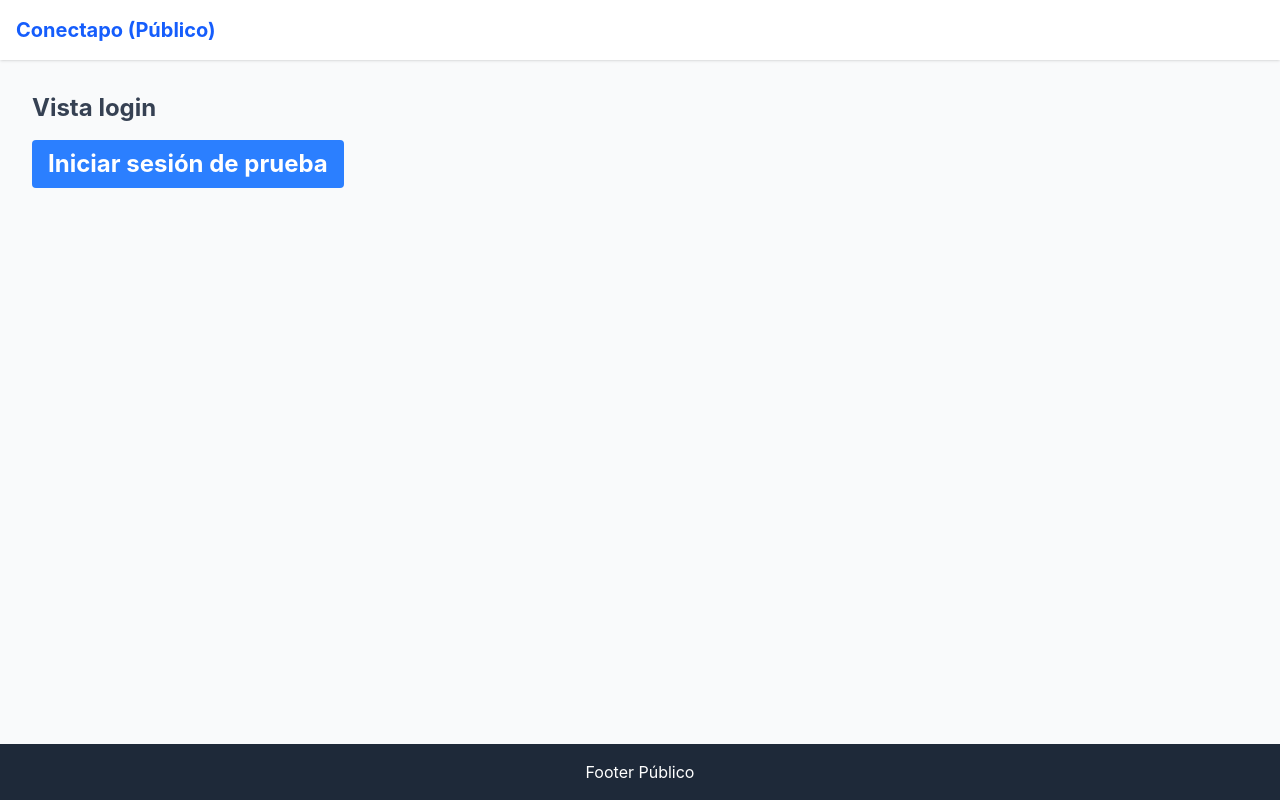
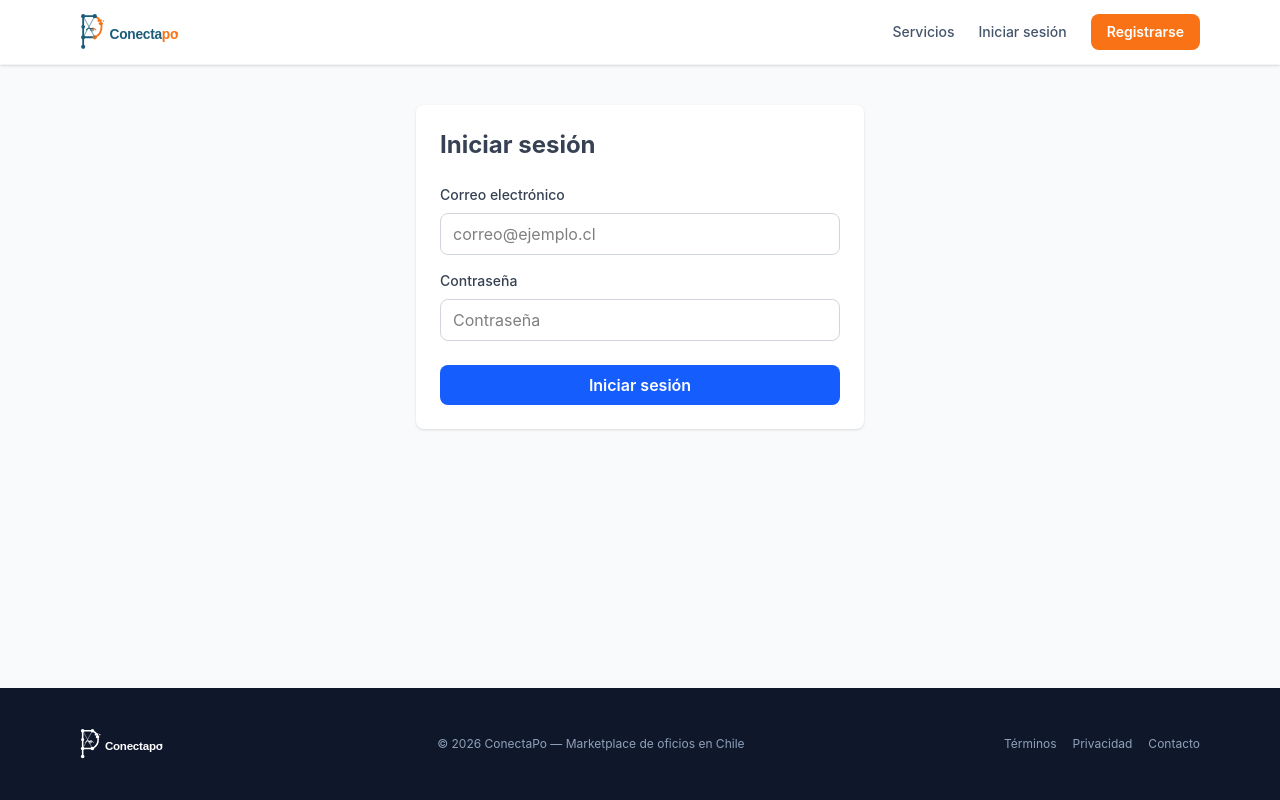
Before and after one commit to evelynk1/ConectaPo, a React (Vite) app: page /login in a window 1280 px wide. Built offline with nearby package versions, Linux system fonts and the light colour scheme.

Commit message:
context api diseño inicio sesión

```diff
--- a/src/components/Navbar.jsx
+++ b/src/components/Navbar.jsx
@@ -1,12 +1,23 @@
 import { useState } from 'react'
-import { Link } from 'react-router-dom'
+import { Link, useNavigate } from 'react-router-dom'
 import ConectaPoLogo from './Logo'
+import { useUser } from '../context/useUser'
 
 export default function Navbar() {
   const [menuOpen, setMenuOpen] = useState(false)
 
+  const { user, logout } = useUser()
+
+  const navigate = useNavigate()
+
   const closeMenu = () => {
     setMenuOpen(false)
+  }
+
+  const handleLogout = () => {
+    logout()
+    closeMenu()
+    navigate('/')
   }
 
   return (
@@ -32,6 +43,9 @@ export default function Navbar() {
             Servicios
           </Link>
 
+          {/* Si NO hay usuario conectado */}
+          {!user && (
+            <>
               <Link
                 to="/login"
                 className="text-sm font-medium text-slate-600 hover:text-blue-600 transition-colors"
@@ -46,6 +60,42 @@ export default function Navbar() {
               >
                 Registrarse
               </Link>
+            </>
+          )}
+
+          {/* Si HAY usuario conectado */}
+          {user && (
+            <>
+              {user.rol === 'USUARIO' && (
+                <Link
+                  to="/panel/perfil"
+                  className="text-sm font-medium text-slate-600 hover:text-blue-600 transition-colors"
+                >
+                  Mi perfil
+                </Link>
+              )}
+
+              {user.rol === 'ADMIN' && (
+                <Link
+                  to="/admin"
+                  className="text-sm font-medium text-slate-600 hover:text-blue-600 transition-colors"
+                >
+                  Administración
+                </Link>
+              )}
+
+              <span className="text-sm font-semibold text-slate-700">
+                {user.name}
+              </span>
+
+              <button
+                onClick={handleLogout}
+                className="px-4 py-2 rounded-lg text-sm font-semibold text-white bg-red-500 hover:bg-red-600 transition-colors"
+              >
+                Cerrar sesión
+              </button>
+            </>
+          )}
 
         </div>
 
@@ -92,6 +142,8 @@ export default function Navbar() {
             Servicios
           </Link>
 
+          {!user && (
+            <>
               <Link
                 to="/login"
                 onClick={closeMenu}
@@ -108,6 +160,39 @@ export default function Navbar() {
               >
                 Registrarse
               </Link>
+            </>
+          )}
+
+          {user && (
+            <>
+              {user.rol === 'USUARIO' && (
+                <Link
+                  to="/panel/perfil"
+                  onClick={closeMenu}
+                  className="text-left px-3 py-2 rounded-lg text-sm font-medium text-slate-700 hover:bg-slate-50"
+                >
+                  Mi perfil
+                </Link>
+              )}
+
+              {user.rol === 'ADMIN' && (
+                <Link
+                  to="/admin"
+                  onClick={closeMenu}
+                  className="text-left px-3 py-2 rounded-lg text-sm font-medium text-slate-700 hover:bg-slate-50"
+                >
+                  Administración
+                </Link>
+              )}
+
+              <button
+                onClick={handleLogout}
+                className="text-left px-3 py-2 rounded-lg text-sm font-semibold text-white bg-red-500"
+              >
+                Cerrar sesión
+              </button>
+            </>
+          )}
 
         </div>
       )}
--- a/src/layouts/PublicLayout.jsx
+++ b/src/layouts/PublicLayout.jsx
@@ -1,22 +1,24 @@
-import { Outlet } from 'react-router-dom';
+import { Outlet } from 'react-router-dom'
+import Navbar from '../components/Navbar'
+import Footer from '../components/Footer'
 
 const PublicLayout = () => {
     return (
         <div className="min-h-screen flex flex-col bg-gray-50">
-            <header className="bg-white shadow-sm p-4">
-                <h1 className="text-xl font-bold text-blue-600">Conectapo (Público)</h1>
-            </header>
 
-            <main className="flex-grow p-4">
-                {/* Aquí React Router inyectará Home, Buscar o Login */}
+            {/* Barra de navegación */}
+            <Navbar />
+
+            {/* Contenido de la página */}
+            <main className="flex-grow">
                 <Outlet />
             </main>
 
-            <footer className="bg-gray-800 text-white p-4 text-center">
-                <p>Footer Público</p>
-            </footer>
+            {/* Pie de página */}
+            <Footer />
+
         </div>
-    );
-};
+    )
+}
 
-export default PublicLayout;
+export default PublicLayout
--- a/src/pages/public/Login.jsx
+++ b/src/pages/public/Login.jsx
@@ -1,45 +1,77 @@
+import { useState } from 'react'
 import { useUser } from '../../context/useUser'
 
 const Login = () => {
-    const { user, login, logout } = useUser()
+    const { login } = useUser()
 
-    const iniciarSesion = () => {
-        login(
-            {
-                name: 'Usuario Prueba',
-                email: 'usuario@conectapo.cl',
-                rol: 'USUARIO'
-            },
-            'token-prueba-123'
-        )
+    const [email, setEmail] = useState('')
+    const [password, setPassword] = useState('')
+
+    const handleSubmit = (e) => {
+        e.preventDefault()
+
+        /*
+          Aquí se conectará más adelante el backend real.
+
+          Ejemplo futuro:
+
+          const response = await fetch(...)
+          const data = await response.json()
+
+          login(data.user, data.token)
+        */
+
+        console.log('Email:', email)
+        console.log('Password:', password)
     }
 
     return (
-        <div className="p-4 text-2xl font-bold text-gray-700">
+        <div className="max-w-md mx-auto mt-10 p-6 bg-white rounded-lg shadow">
 
-            <h1>Vista login</h1>
+            <h1 className="text-2xl font-bold text-gray-700 mb-6">
+                Iniciar sesión
+            </h1>
 
-            {user ? (
-                <>
-                    <p className="mt-4">
-                        Usuario conectado: {user.name}
-                    </p>
+            <form onSubmit={handleSubmit}>
 
-                    <button
-                        onClick={logout}
-                        className="mt-4 px-4 py-2 bg-red-500 text-white rounded"
-                    >
-                        Cerrar sesión
-                    </button>
-                </>
-            ) : (
+                <div className="mb-4">
+                    <label className="block mb-2 text-sm font-medium text-gray-700">
+                        Correo electrónico
+                    </label>
+
+                    <input
+                        type="email"
+                        value={email}
+                        onChange={(e) => setEmail(e.target.value)}
+                        className="w-full border border-gray-300 rounded-lg px-3 py-2"
+                        placeholder="correo@ejemplo.cl"
+                        required
+                    />
+                </div>
+
+                <div className="mb-6">
+                    <label className="block mb-2 text-sm font-medium text-gray-700">
+                        Contraseña
+                    </label>
+
+                    <input
+                        type="password"
+                        value={password}
+                        onChange={(e) => setPassword(e.target.value)}
+                        className="w-full border border-gray-300 rounded-lg px-3 py-2"
+                        placeholder="Contraseña"
+                        required
+                    />
+                </div>
+
                 <button
-                    onClick={iniciarSesion}
-                    className="mt-4 px-4 py-2 bg-blue-500 text-white rounded"
+                    type="submit"
+                    className="w-full px-4 py-2 bg-blue-600 text-white font-semibold rounded-lg hover:bg-blue-700"
                 >
-                    Iniciar sesión de prueba
+                    Iniciar sesión
                 </button>
-            )}
+
+            </form>
 
         </div>
     )
```
Lines whose indentation alone changed are shown as unchanged.
